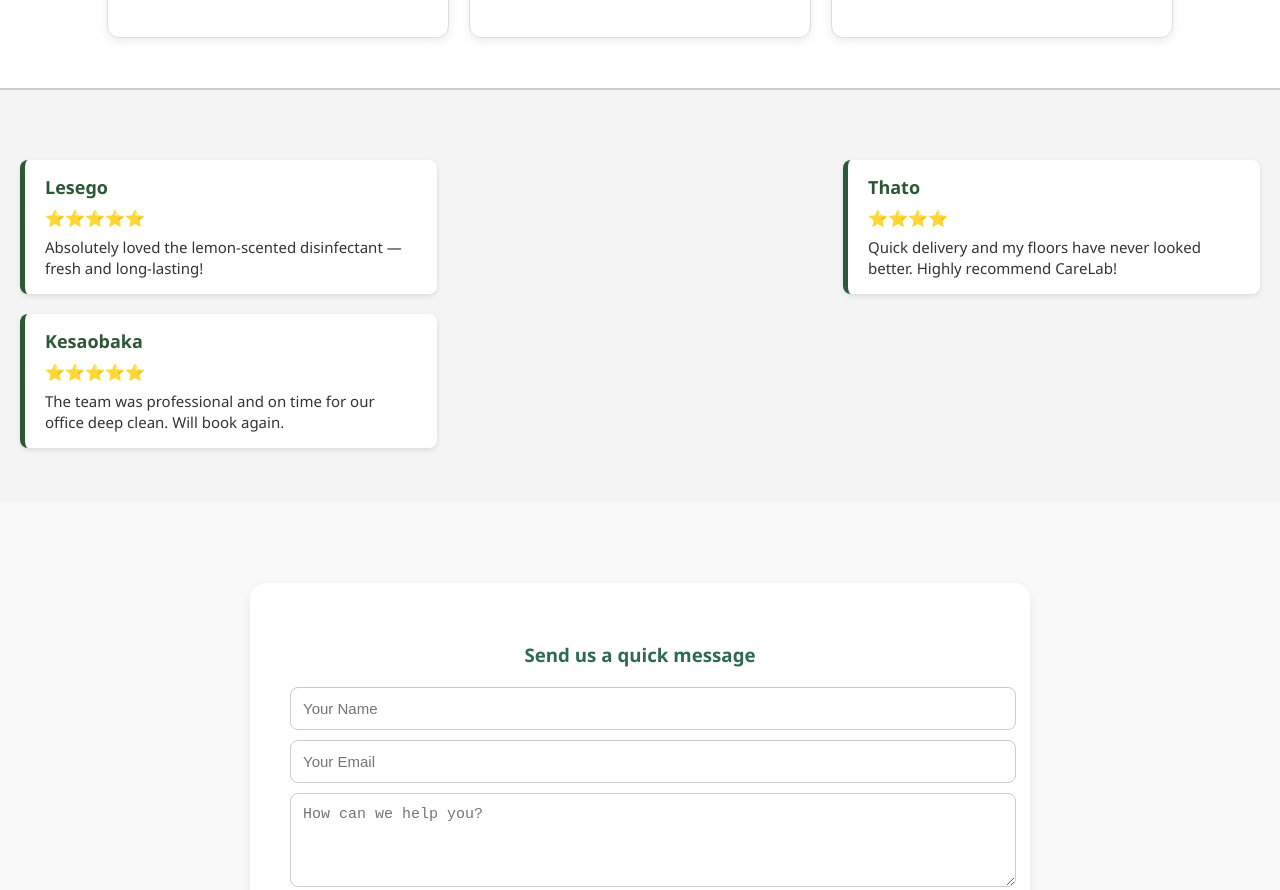
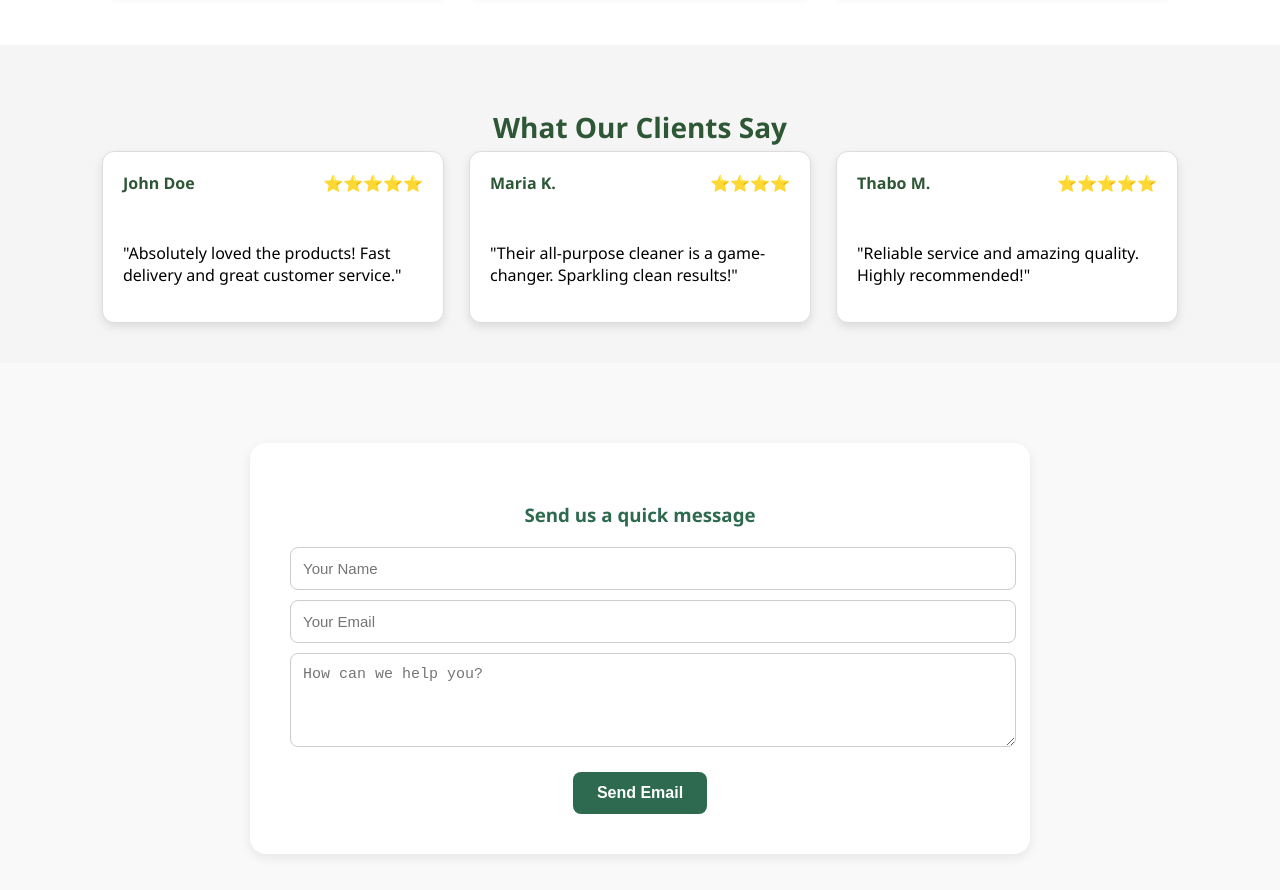
Before and after one commit to Bida20-029/CareLab, a plain HTML site: page index.html in a window 1280 px wide. Shown: the part 2475-3365 px from the top of the page. Drawn offline with Linux system fonts and the light colour scheme.

Commit message:
Add files via upload

```diff
--- a/index.html
+++ b/index.html
@@ -3,6 +3,7 @@
 <head>
     <meta charset="UTF-8" />
     <meta name="viewport" content="width=device-width, initial-scale=1.0"/>
+    <link rel="stylesheet" href="https://cdnjs.cloudflare.com/ajax/libs/font-awesome/6.5.0/css/all.min.css">
     <title>Carelab</title>
     <style>
         body {
@@ -387,86 +388,63 @@
 
         /* Comment Section */
 
-        .comment-section {
+        .feedback-section {
         padding: 40px 20px;
-        background-color: #f4f4f4;
-        border-top: 2px solid #ccc;
+        background-color: #f5f5f5;
+        text-align: center;
         }
 
-        .comment-section h2 {
-        font-size: 24px;
-        margin-bottom: 20px;
+        .section-title {
+        font-size: 28px;
+        margin-bottom: 5px;
         color: #2e5736;
-        }
-
-        .comment-card {
-        background-color: #fff;
-        border-left: 5px solid #2e5736;
-        border-radius: 8px;
-        padding: 15px 20px;
-        margin-bottom: 15px;
-        box-shadow: 0 2px 5px rgba(0,0,0,0.1);
-        transition: transform 0.2s ease;
-        }
-
-        .comment-card:hover {
-        transform: translateY(-2px);
-        }
-
-        .comment-card h4 {
-        margin: 0 0 8px 0;
-        color: #2e5736;
-        font-size: 18px;
-        }
-
-        .comment-card p {
-        margin: 0;
-        font-size: 15px;
-        line-height: 1.4;
-        color: #333;
         }
 
         .comment-grid {
         display: flex;
         flex-wrap: wrap;
-        gap: 5px;
-        margin-top: 30px;
-        justify-content: space-between;
+        gap: 25px;
+        justify-content: center;
         }
 
         .comment-card {
-        background-color: #fff;
-        border-left: 5px solid #2e5736;
-        border-radius: 8px;
-        padding: 15px 20px;
-        width: 30%;
-        min-width: 250px;
-        box-shadow: 0 2px 5px rgba(0,0,0,0.1);
-        transition: transform 0.2s ease;
+        background-color: #ffffff;
+        border: 1px solid #ddd;
+        border-radius: 12px;
+        width: 300px;
+        height: 130px;
+        padding: 20px;
+        box-shadow: 0 4px 10px rgba(0,0,0,0.1);
+        text-align: left;
+        display: flex;
+        flex-direction: column;
+        justify-content: space-between;
+        transition: transform 0.2s ease-in-out;
         }
 
         .comment-card:hover {
-        transform: translateY(-2px);
+        transform: scale(1.03);
         }
 
-        .comment-card h4 {
-        margin: 0 0 8px 0;
-        color: #2e5736;
-        font-size: 18px;
+        .comment-header {
+        display: flex;
+        justify-content: space-between;
+        align-items: center;
+        margin-bottom: 15px;
         }
 
-        .comment-card .stars {
+        .comment-header h4 {
+        margin: 0;
+        font-size: 16px;
+        font-weight: 600;
+        color: #2e5736;
+        }
+
+        .stars {
         color: #f1c40f;
         font-size: 16px;
-        margin-bottom: 8px;
         }
 
-        .comment-card p {
-        margin: 0;
-        font-size: 15px;
-        line-height: 1.4;
-        color: #333;
-        }
 
         /* Email Card */
         .email-card {
@@ -859,25 +837,35 @@
     </section>
 
     <!-- Comment Section -->
-    <section class="comment-section">
-    <div id="comments-list" class="comment-grid">
+    <section class="feedback-section">
+    <h2 class="section-title">What Our Clients Say</h2>
+    <div class="comment-grid">
         <div class="comment-card">
-            <h4>Lesego</h4>
+        <div class="comment-header">
+            <h4>John Doe</h4>
             <div class="stars">⭐⭐⭐⭐⭐</div>
-            <p>Absolutely loved the lemon-scented disinfectant — fresh and long-lasting!</p>
         </div>
+        <p>"Absolutely loved the products! Fast delivery and great customer service."</p>
+        </div>
+
         <div class="comment-card">
-            <h4>Thato</h4>
+        <div class="comment-header">
+            <h4>Maria K.</h4>
             <div class="stars">⭐⭐⭐⭐</div>
-            <p>Quick delivery and my floors have never looked better. Highly recommend CareLab!</p>
         </div>
+        <p>"Their all-purpose cleaner is a game-changer. Sparkling clean results!"</p>
+        </div>
+
         <div class="comment-card">
-            <h4>Kesaobaka</h4>
+        <div class="comment-header">
+            <h4>Thabo M.</h4>
             <div class="stars">⭐⭐⭐⭐⭐</div>
-            <p>The team was professional and on time for our office deep clean. Will book again.</p>
         </div>
+        <p>"Reliable service and amazing quality. Highly recommended!"</p>
         </div>
+    </div>
     </section>
+
 
 
 
@@ -913,9 +901,9 @@
         <p>Phone: +267 7123 4567</p>
         <p>Email: info@carelab.co.bw</p>
         <div class="socials">
-            <a href="#"><img src="icons/facebook.svg" alt="Facebook"></a>
-            <a href="#"><img src="icons/instagram.svg" alt="Instagram"></a>
-            <a href="#"><img src="icons/whatsapp.svg" alt="WhatsApp"></a>
+        <a href="https://facebook.com" target="_blank"><i class="fab fa-facebook fa-lg"></i></a>
+        <a href="https://instagram.com" target="_blank"><i class="fab fa-instagram fa-lg"></i></a>
+        <a href="https://twitter.com" target="_blank"><i class="fab fa-twitter fa-lg"></i></a>
         </div>
         </div>
     </div>
```
